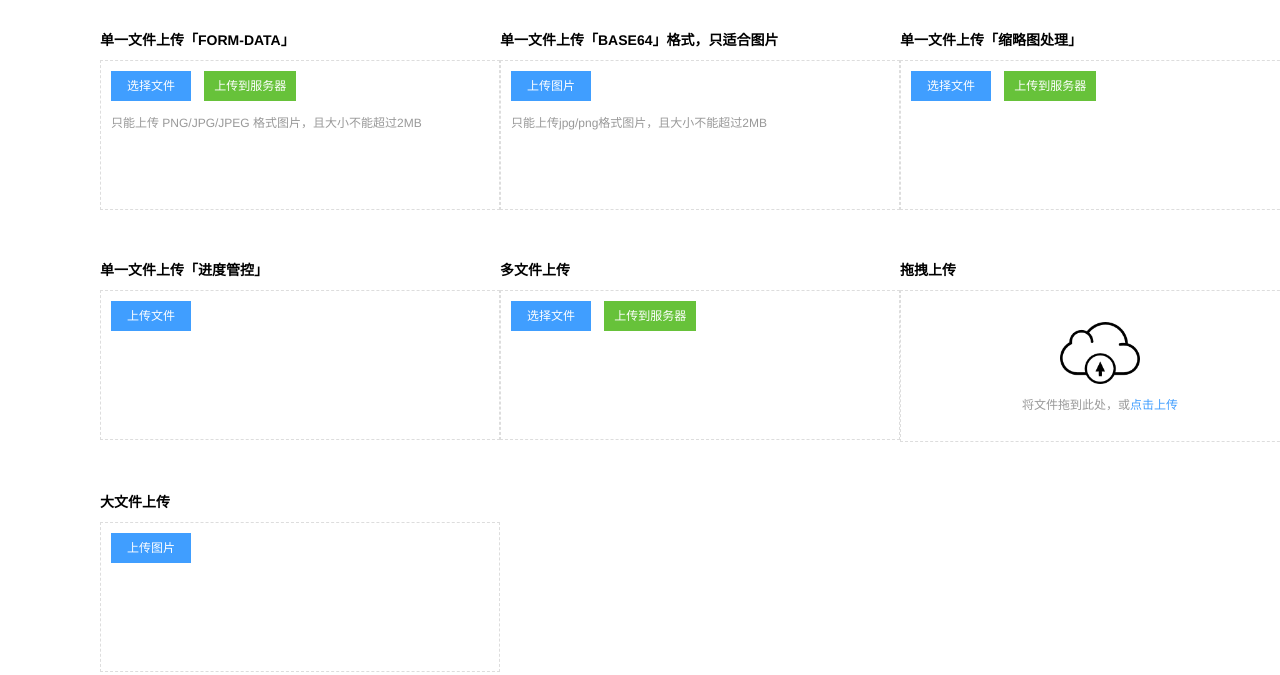
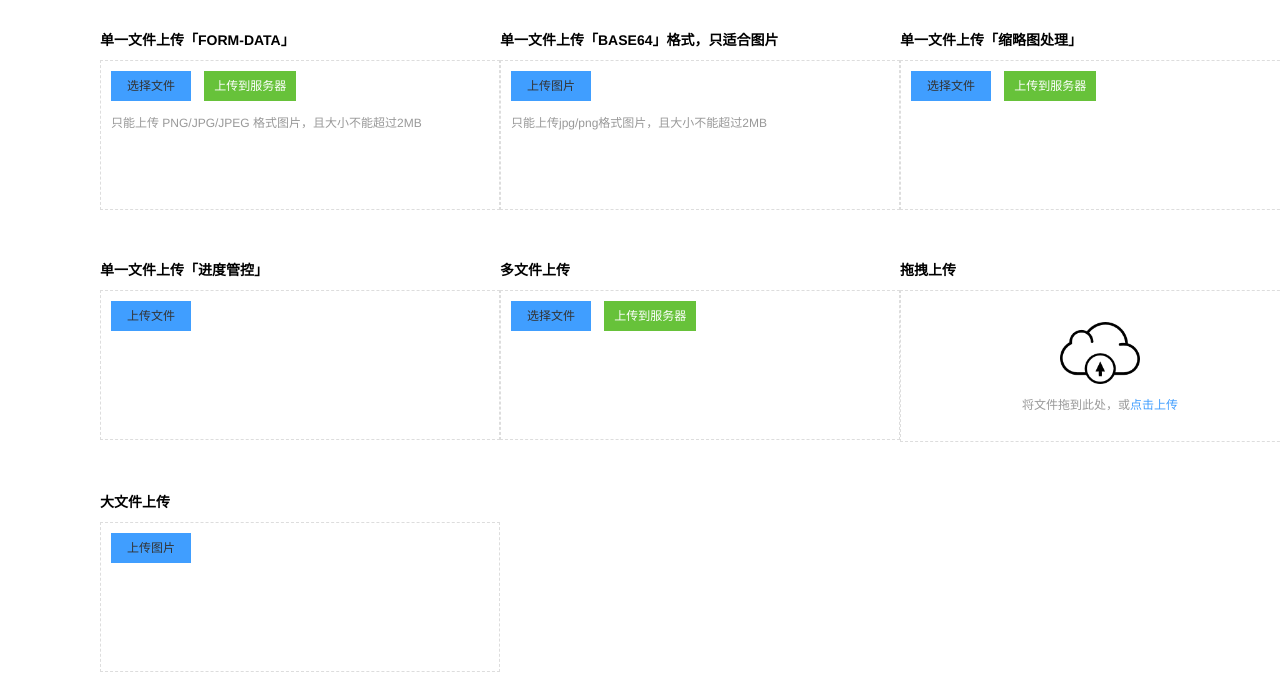
Before and after one commit to Landon100100/git-geek, a website: page index.html in a window 1280 px wide. Drawn offline with nearby package versions, Linux system fonts and the light colour scheme.

Commit message:
change css/upload.css readme.md

```diff
--- a/css/upload.css
+++ b/css/upload.css
@@ -53,7 +53,7 @@
 
 .upload_box .upload_button.select {
     background: #409eff;
-    color: #FFF;
+    color: #333;
 }
 
 .upload_box .upload_button.upload {
```
Also changed, not shown: readme.md.
